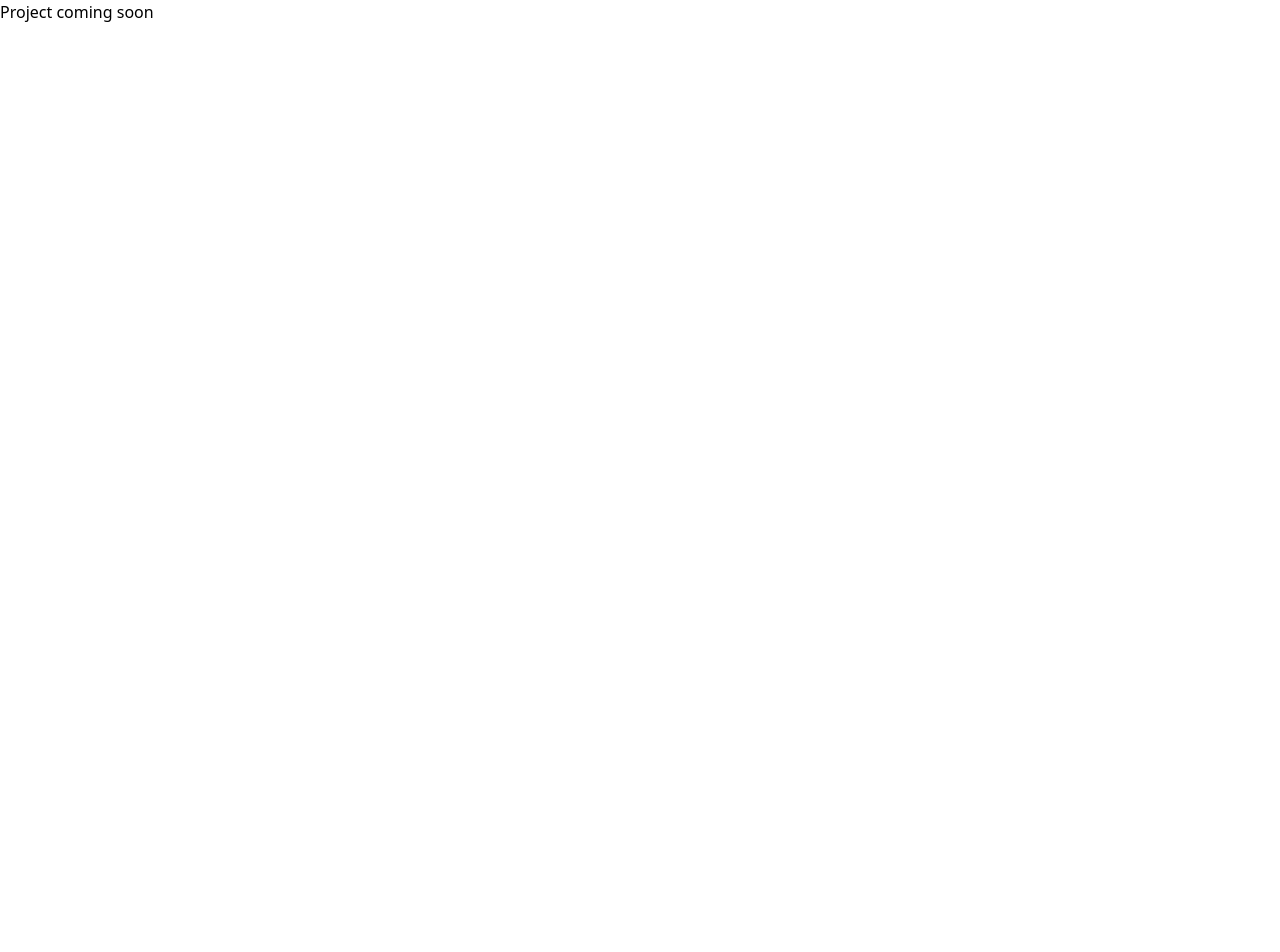
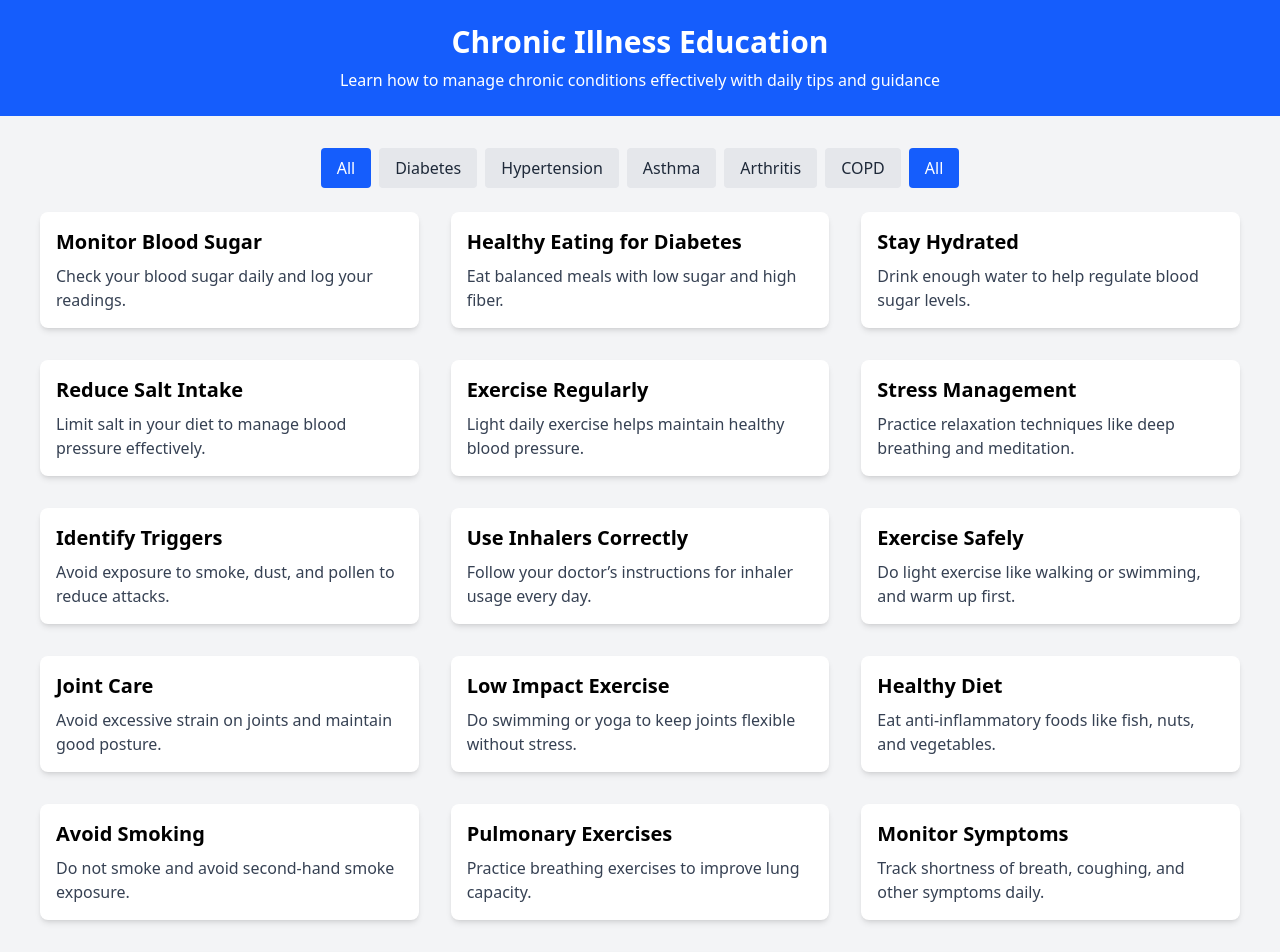
Before and after one commit to ADxStone/MediBridge2.0, a React (Vite) app: page / in a window 1280 px wide. Shown: the top 952 px of the page. Before the commit the page ends 800 px from the top, so only its background shows below. Built offline with nearby package versions, Linux system fonts and the light colour scheme.

Commit message:
education first commit

```diff
--- a/src/App.jsx
+++ b/src/App.jsx
@@ -1,7 +1,9 @@
+import EducationPage from "./Pages/EducationPage";
+
 function App () {
   return (
     <div>
-      <h1>Project coming soon</h1>
+      <EducationPage />
     </div>
   )
 }
--- a/src/Education/Advice/Data.js
+++ b/src/Education/Advice/Data.js
@@ -0,0 +1,103 @@
+export const adviceData = [
+  // Diabetes
+  {
+    title: "Monitor Blood Sugar",
+    description: "Check your blood sugar daily and log your readings.",
+    category: "Diabetes",
+  },
+  {
+    title: "Healthy Eating for Diabetes",
+    description: "Eat balanced meals with low sugar and high fiber.",
+    category: "Diabetes",
+  },
+  {
+    title: "Stay Hydrated",
+    description: "Drink enough water to help regulate blood sugar levels.",
+    category: "Diabetes",
+  },
+
+  // Hypertension
+  {
+    title: "Reduce Salt Intake",
+    description: "Limit salt in your diet to manage blood pressure effectively.",
+    category: "Hypertension",
+  },
+  {
+    title: "Exercise Regularly",
+    description: "Light daily exercise helps maintain healthy blood pressure.",
+    category: "Hypertension",
+  },
+  {
+    title: "Stress Management",
+    description: "Practice relaxation techniques like deep breathing and meditation.",
+    category: "Hypertension",
+  },
+
+  // Asthma
+  {
+    title: "Identify Triggers",
+    description: "Avoid exposure to smoke, dust, and pollen to reduce attacks.",
+    category: "Asthma",
+  },
+  {
+    title: "Use Inhalers Correctly",
+    description: "Follow your doctor’s instructions for inhaler usage every day.",
+    category: "Asthma",
+  },
+  {
+    title: "Exercise Safely",
+    description: "Do light exercise like walking or swimming, and warm up first.",
+    category: "Asthma",
+  },
+
+  // Arthritis
+  {
+    title: "Joint Care",
+    description: "Avoid excessive strain on joints and maintain good posture.",
+    category: "Arthritis",
+  },
+  {
+    title: "Low Impact Exercise",
+    description: "Do swimming or yoga to keep joints flexible without stress.",
+    category: "Arthritis",
+  },
+  {
+    title: "Healthy Diet",
+    description: "Eat anti-inflammatory foods like fish, nuts, and vegetables.",
+    category: "Arthritis",
+  },
+
+  // COPD
+  {
+    title: "Avoid Smoking",
+    description: "Do not smoke and avoid second-hand smoke exposure.",
+    category: "COPD",
+  },
+  {
+    title: "Pulmonary Exercises",
+    description: "Practice breathing exercises to improve lung capacity.",
+    category: "COPD",
+  },
+  {
+    title: "Monitor Symptoms",
+    description: "Track shortness of breath, coughing, and other symptoms daily.",
+    category: "COPD",
+  },
+
+  // General Advice (All Chronic Illnesses)
+  {
+    title: "Medication Adherence",
+    description: "Take your medications on schedule to maintain control over your condition.",
+    category: "All",
+  },
+  {
+    title: "Regular Check-ups",
+    description: "Visit your healthcare provider regularly for monitoring and guidance.",
+    category: "All",
+  },
+  {
+    title: "Maintain a Routine",
+    description: "Keep consistent sleep, meals, and exercise routines to support overall health.",
+    category: "All",
+  },
+];
--- a/src/Education/Advicecard.jsx
+++ b/src/Education/Advicecard.jsx
@@ -0,0 +1,10 @@
+const Advicecard = ({ title, description }) => {
+  return (
+    <div className="bg-white shadow-md rounded-lg p-4 m-2 hover:shadow-xl transition-shadow duration-300">
+      <h3 className="text-xl font-semibold mb-2">{title}</h3>
+      <p className="text-gray-700">{description}</p>
+    </div>
+  );
+};
+
+export default Advicecard;
--- a/src/Education/Advicelist.jsx
+++ b/src/Education/Advicelist.jsx
@@ -0,0 +1,49 @@
+import React, { useState } from "react";
+import { adviceData } from "./Advice/Data";
+import Advicecard from "./Advicecard";
+
+const Advicelist = () => {
+  const [category, setCategory] = useState("All");
+
+  const categories = [
+    "All",
+    ...new Set(adviceData.map((advice) => advice.category)),
+  ];
+
+  const filteredAdvice =
+    category === "All"
+      ? adviceData
+      : adviceData.filter((advice) => advice.category === category);
+
+  return (
+    <div className="p-4">
+      <div className="flex gap-2 mb-4 justify-center flex-wrap">
+        {categories.map((cat) => (
+          <button
+            key={cat}
+            onClick={() => setCategory(cat)}
+            className={`px-4 py-2 rounded ${
+              category === cat
+                ? "bg-blue-600 text-white"
+                : "bg-gray-200 text-gray-800"
+            }`}
+          >
+            {cat}
+          </button>
+        ))}
+      </div>
+
+      <div className="grid grid-cols-1 md:grid-cols-2 lg:grid-cols-3 gap-4">
+        {filteredAdvice.map((advice, index) => (
+          <Advicecard
+            key={index}
+            title={advice.title}
+            description={advice.description}
+          />
+        ))}
+      </div>
+    </div>
+  );
+};
+
+export default Advicelist;
--- a/src/Pages/EducationPage.jsx
+++ b/src/Pages/EducationPage.jsx
@@ -0,0 +1,21 @@
+import React from "react";
+import Advicelist from "../Education/Advicelist";
+
+const EducationPage = () => {
+  return (
+    <div className="min-h-screen bg-gray-100">
+      <header className="bg-blue-600 text-white p-6 text-center">
+        <h1 className="text-3xl font-bold">Chronic Illness Education</h1>
+        <p className="mt-2">
+          Learn how to manage chronic conditions effectively with daily tips and guidance
+        </p>
+      </header>
+
+      <main className="p-4">
+        <Advicelist />
+      </main>
+    </div>
+  );
+};
+
+export default EducationPage;
```
